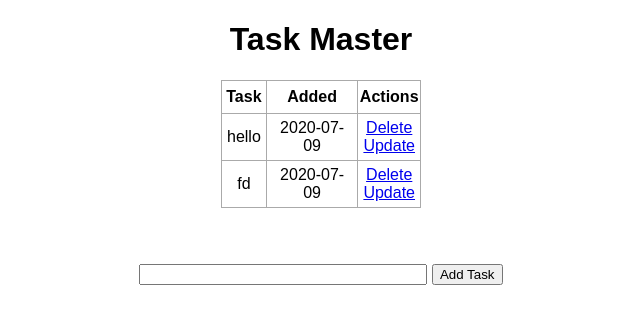
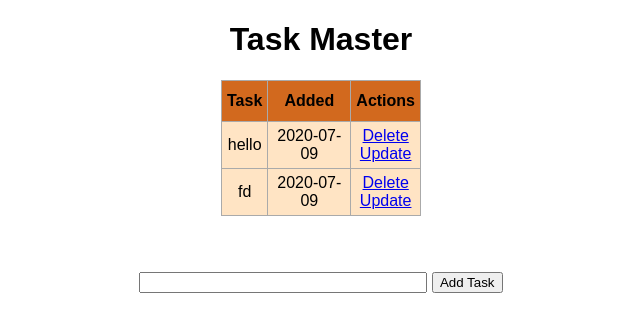
Before and after one commit to KKhushhalR2405/TodoList, a Flask app: page / in a window 1280 px wide. Shown: the top 332 px of the page, without its empty margins (319-959 px from the left). Run offline with Flask 2, Linux system fonts and the light colour scheme; data comes from the database, SQL or seed files in the repository.

Commit message:
Added background color to table

```diff
--- a/static/css/main.css
+++ b/static/css/main.css
@@ -13,10 +13,17 @@ table, td, th {
     border: 1px solid #aaa;
 }
 
+.thRow {
+  background-color: chocolate;
+}
 
+.tdRow {
+  background-color: bisque;
+}
 
 th {
     height: 30px;
+    padding: 5px;
 }
 
 td {
--- a/templates/index.html
+++ b/templates/index.html
@@ -11,13 +11,13 @@
     <h4 style="text-align: center">There are no tasks. Create one below!</h4>
     {% else %}
     <table align="center" style="border-collapse: collapse; width: 50%; border: 1px solid black;">
-        <tr align="center">
+        <tr align="center" class="thRow">
             <th>Task</th>
             <th>Added</th>
             <th>Actions</th>
         </tr>
         {% for task in tasks %}
-            <tr align="center">
+            <tr align="center" class="tdRow">
                 <td>{{ task.content }}</td>
                 <td>{{ task.date_created.date() }}</td>
                 <td>
```
